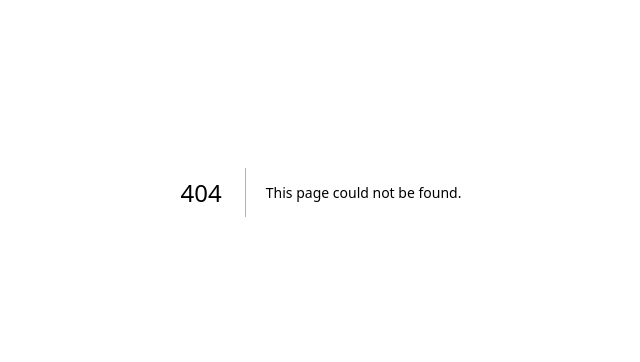
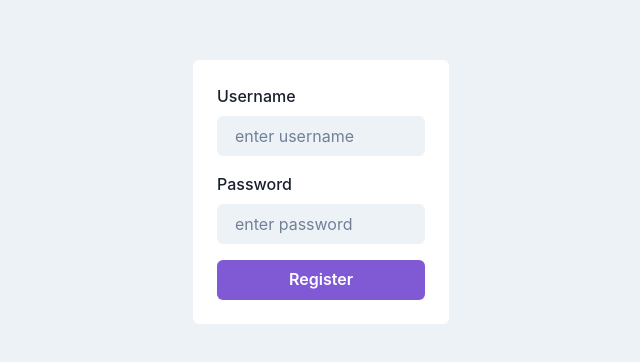
Before and after one commit to jessejp/full-stack-forum, a Next.js app in the folder web/: page /register in a window 1280 px wide. Before the commit this address had no page. Shown: the part 208-570 px from the top of the page, without its empty margins (319-959 px from the left). Built offline with nearby package versions, Linux system fonts and the light colour scheme.

Commit message:
create register page and reusable InputField component

```diff
--- /dev/null
+++ b/web/src/components/InputField.tsx
@@ -0,0 +1,38 @@
+import {
+  FormControl,
+  FormLabel,
+  Input,
+  FormErrorMessage,
+} from "@chakra-ui/react";
+import { Field, useField } from "formik";
+import React, { type InputHTMLAttributes } from "react";
+
+type InputFieldProps = InputHTMLAttributes<HTMLInputElement> & {
+  name: string;
+  label: string;
+  variant?: string;
+};
+
+const InputField: React.FC<InputFieldProps> = ({
+  label,
+  variant,
+  ...props
+}) => {
+  const [field, { error }] = useField(props);
+
+  return (
+    <FormControl isInvalid={!!error}>
+      <FormLabel htmlFor={field.name}>{label}</FormLabel>
+      <Field
+        as={Input}
+        id={field.name}
+        {...field}
+        {...props}
+        variant={variant}
+      />
+      {!!error && <FormErrorMessage>{error}</FormErrorMessage>}
+    </FormControl>
+  );
+};
+
+export default InputField;
--- /dev/null
+++ b/web/src/pages/register.tsx
@@ -0,0 +1,52 @@
+import { Formik } from "formik";
+import { Box, Button, Flex, VStack } from "@chakra-ui/react";
+import InputField from "@/components/InputField";
+import type { NextPage } from "next";
+
+interface RegisterProps {}
+
+const Register: NextPage<RegisterProps> = ({}) => {
+  return (
+    <Flex bg="gray.100" align="center" justify="center" h="100vh">
+      <Box bg="white" p={6} rounded="md" w={64}>
+        <Formik
+          initialValues={{
+            username: "",
+            password: "",
+          }}
+          onSubmit={(values) => {
+            // alert(JSON.stringify(values, null, 2));
+            console.log(values);
+
+          }}
+        >
+          {({ handleSubmit, isSubmitting }) => (
+            <form onSubmit={handleSubmit}>
+              <VStack spacing={4} align="flex-start">
+                <InputField
+                  label="Username"
+                  type="text"
+                  name="username"
+                  placeholder="enter username"
+                  variant="filled"
+                />
+                <InputField
+                  label="Password"
+                  type="password"
+                  name="password"
+                  placeholder="enter password"
+                  variant="filled"
+                />
+                <Button isLoading={isSubmitting} type="submit" colorScheme="purple" width="full">
+                  Register
+                </Button>
+              </VStack>
+            </form>
+          )}
+        </Formik>
+      </Box>
+    </Flex>
+  );
+};
+
+export default Register;
```
